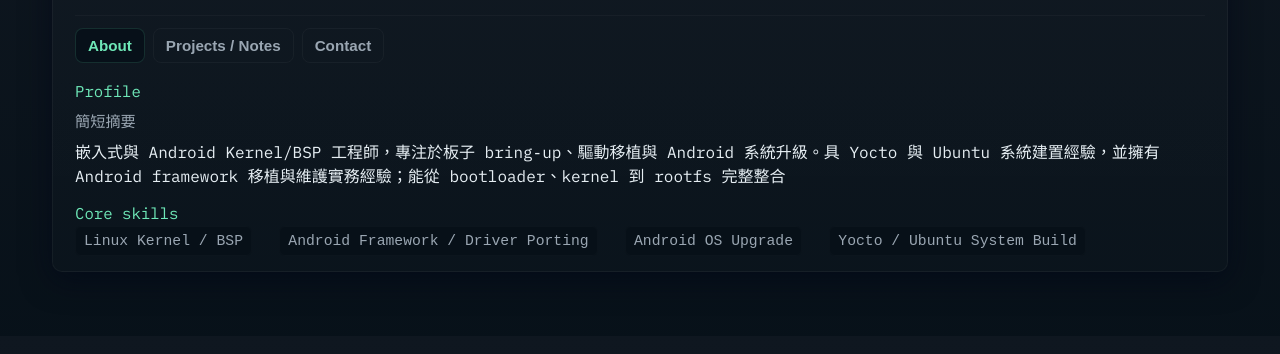
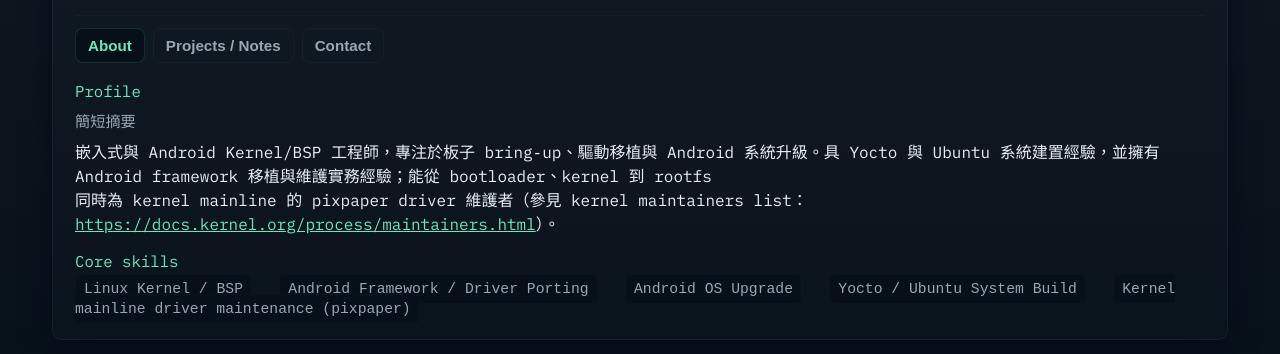
Before and after one commit to lc-wang/lc-wang.github.io, a plain HTML site: page index.html in a window 1280 px wide. Shown: the part 174-528 px from the top of the page. Drawn offline with nearby package versions, Linux system fonts and the light colour scheme; no server answers.

Commit message:
index.html: docs(site): add kernel maintainers link and pixpaper maintainer note

```diff
--- a/index.html
+++ b/index.html
@@ -188,7 +188,8 @@
           <div class="section-title">Profile</div>
           <div class="muted">簡短摘要</div>
           <p style="margin-top:8px">
-            嵌入式與 Android Kernel/BSP 工程師，專注於板子 bring‑up、驅動移植與 Android 系統升級。具 Yocto 與 Ubuntu 系統建置經驗，並擁有 Android framework 移植與維護實務經驗；能從 bootloader、kernel 到 rootfs 完整整合
+            嵌入式與 Android Kernel/BSP 工程師，專注於板子 bring‑up、驅動移植與 Android 系統升級。具 Yocto 與 Ubuntu 系統建置經驗，並擁有 Android framework 移植與維護實務經驗；能從 bootloader、kernel 到 rootfs <br>
+            同時為 kernel mainline 的 pixpaper driver 維護者（參見 kernel maintainers list：<a href="https://docs.kernel.org/process/maintainers.html" target="_blank">https://docs.kernel.org/process/maintainers.html</a>）。
           </p>
 
           <div style="margin-top:10px">
@@ -197,7 +198,8 @@
               <code class="kv">Linux Kernel / BSP</code> &nbsp;
               <code class="kv">Android Framework / Driver Porting</code> &nbsp;
               <code class="kv">Android OS Upgrade</code> &nbsp;
-              <code class="kv">Yocto / Ubuntu System Build</code>
+              <code class="kv">Yocto / Ubuntu System Build</code> &nbsp;
+              <code class="kv">Kernel mainline driver maintenance (pixpaper)</code>
             </div>
           </div>
         </section>
```
